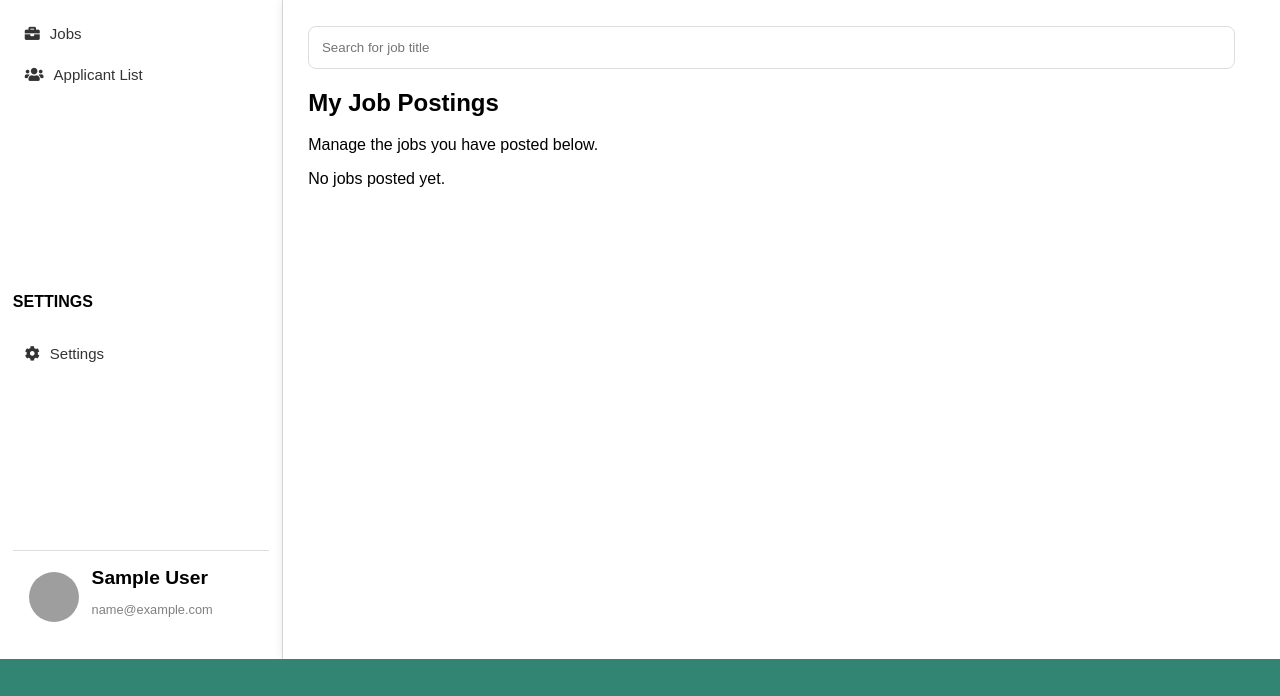
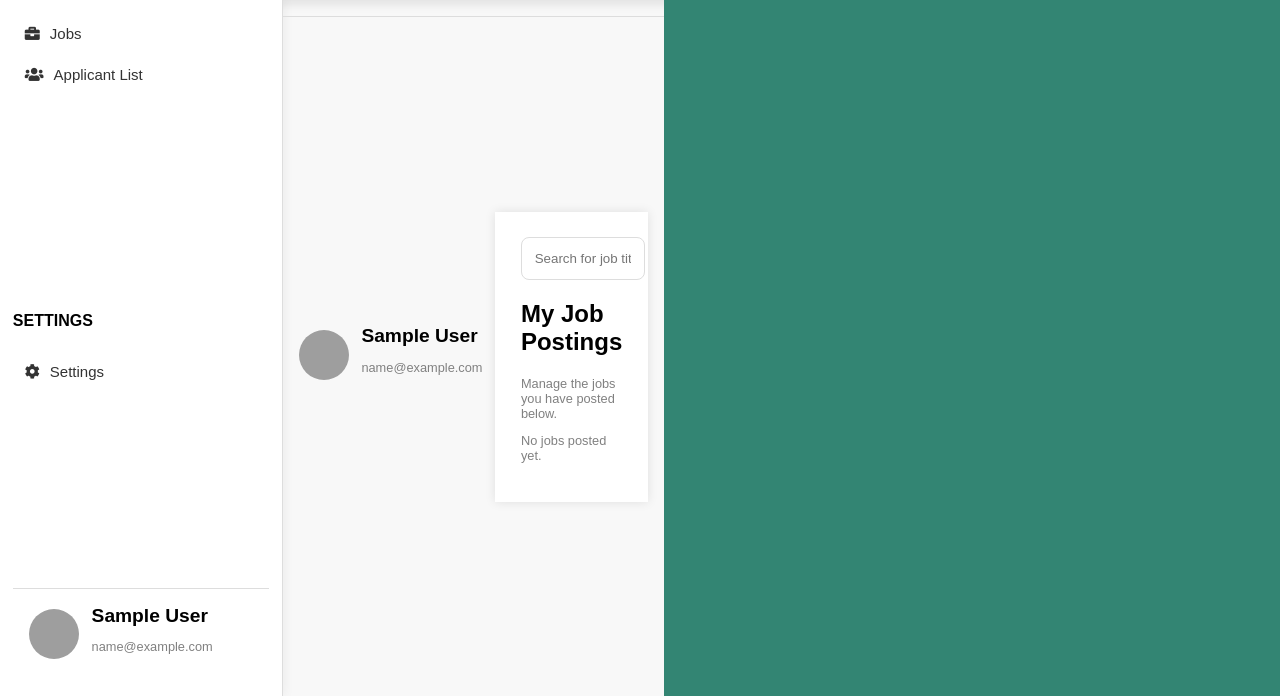
Before and after one commit to aaan-gelina/Mploymint, a PHP site: page /joblist.php in a window 1280 px wide. Shown: the part 104-800 px from the top of the page. Run offline with PHP 8.4, Linux system fonts and the light colour scheme; the visitor is signed in with stand-in values (Sample User, id 1); data that the repository does not hold is empty; grey boxes are pictures that could not be loaded.

Commit message:
fix nav-bar

```diff
--- a/admin.php
+++ b/admin.php
@@ -255,7 +255,7 @@ if (!(htmlspecialchars($type) == "admin")) {
     <div class="footer">
       <br>
     </div>
-    <script src="./js/admin.js"></script>
+    <script src="/js/admin.js"></script>
   </body>
 </html>     <td>1</td>
             <td><a herf="">[Title]</a></td>
--- a/css/admin.css
+++ b/css/admin.css
@@ -128,8 +128,6 @@ table td button:hover {
     left: 0px;
     padding: 0.75%;
 }
-@media (max-width: 767px) {
-    table {
-        overflow-y: scroll;
-    }
+table {
+    overflow-y: scroll;
 }
--- a/sidebar.php
+++ b/sidebar.php
@@ -38,3 +38,17 @@ $is_default_img = $profileimg === 'profile.jpg';
     </div>
   </div>
 </aside>
+<div class="user-profile">
+    <?php if (!$is_default_img): ?>
+      <div class="avatar-img">
+        <img src="./img/<?php echo htmlspecialchars($profileimg); ?>" alt="Profile Image" style="width: 50px; height: 50px; border-radius: 50%; object-fit: cover;">
+      </div>
+    <?php else: ?>
+      <div class="avatar-initials">
+        <?php echo strtoupper($user_name[0]); ?>
+      </div>
+    <?php endif; ?>
+    <div>
+      <h5><?php echo $user_name; ?></h5>
+      <p><?php echo $user_email; ?></p>
+    </div>
--- a/top-navbar.php
+++ b/top-navbar.php
@@ -1,5 +1,4 @@
 <?php
-session_start();
 $logged_in = isset($_SESSION['loggedin']) && $_SESSION['loggedin'] === true;
 $user_type = $logged_in ? $_SESSION['type'] : null;
 ?>
```
